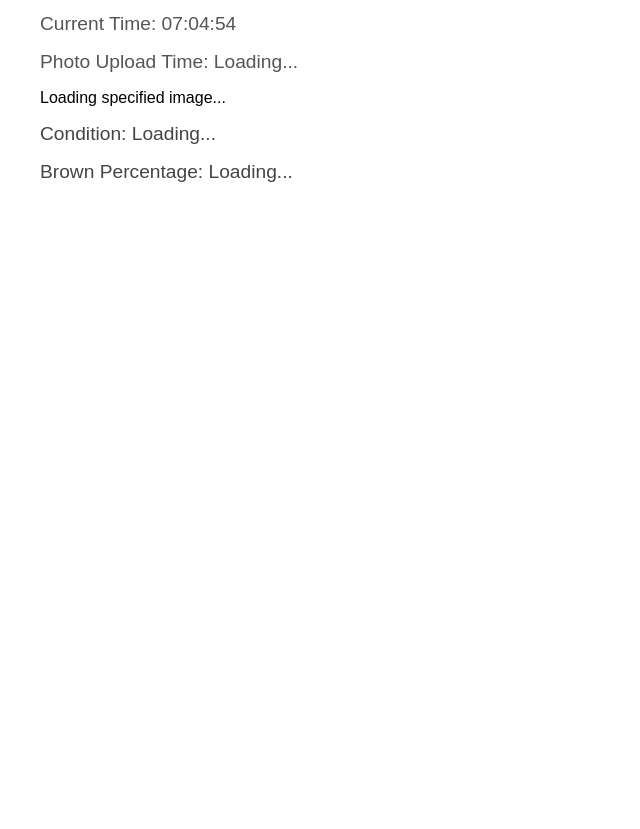
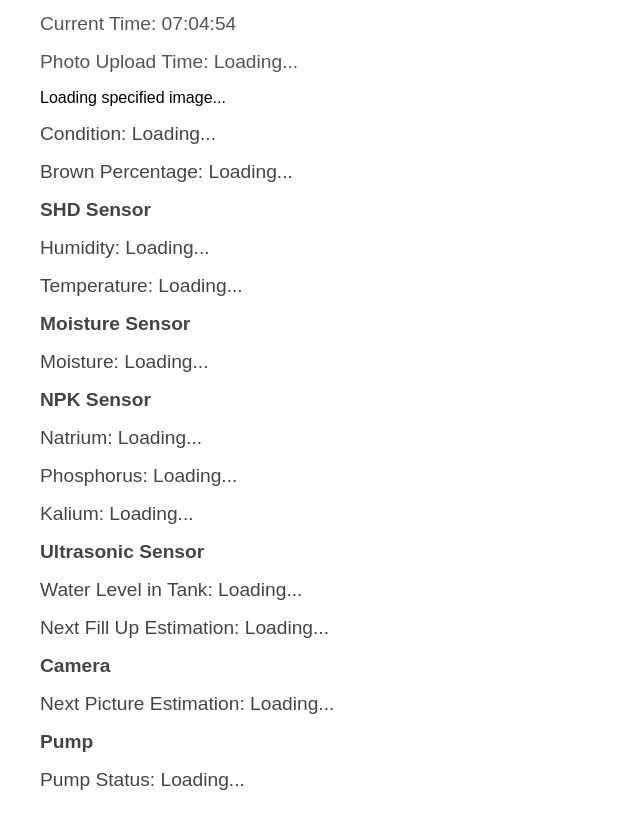
Before and after one commit to theonegareth/Plantesa-testing, a plain HTML site: page website/public/website.html in a window 1280 px wide. Shown: the part 151-980 px from the top of the page, without its empty margins (0-640 px from the left). Before the commit the page ends 800 px from the top, so only its background shows below. Drawn offline with Linux system fonts and the light colour scheme; a script that the page names is missing.

Commit message:
Add: The rest of the variables to the main html file.

```diff
--- a/website/public/website.html
+++ b/website/public/website.html
@@ -21,10 +21,42 @@
 <body>
   <h1>Plantesa - Smart Plant Incubator</h1>
   <div class="result" id="latestResult">Connecting to Firebase...</div>
+  <!-- Current Time -->
+  <!-- Display current time, takes the system time -->
   <div class="time">Current Time: <span id="currentTime">--:--:--</span></div>
+
+  <!-- Photo Upload Time -->
+  <!-- Display the time when the latest photo was uploaded -->
   <div class="time">Photo Upload Time: <span id="uploadTime">Loading...</span></div>
+
+  <!-- Latest Image -->
   <div class="image-container" id="latestImage">Loading specified image...</div>
+
+  <!-- Condition from latest image -->
   <div class="data" id="condition">Condition: Loading...</div>
   <div class="data" id="brownPercentage">Brown Percentage: Loading...</div>
+
+  <!-- SHD Sensor -->
+  <div class="data"><strong>SHD Sensor</strong></div>
+  <div class="data" id="humidity">Humidity: Loading...</div>
+  <div class="data" id="temperature">Temperature: Loading...</div>
+
+  <div class="data"><strong>Moisture Sensor</strong></div>
+  <div class="data" id="moisture">Moisture: Loading...</div>
+
+  <div class="data"><strong>NPK Sensor</strong></div>
+  <div class="data" id="npkN">Natrium: Loading...</div>
+  <div class="data" id="npkP">Phosphorus: Loading...</div>
+  <div class="data" id="npkK">Kalium: Loading...</div>
+
+  <div class="data"><strong>Ultrasonic Sensor</strong></div>
+  <div class="data" id="waterLevel">Water Level in Tank: Loading...</div>
+  <div class="data" id="nextFillUp">Next Fill Up Estimation: Loading...</div>
+
+  <div class="data"><strong>Camera</strong></div>
+  <div class="data" id="nextPicture">Next Picture Estimation: Loading...</div>
+
+  <div class="data"><strong>Pump</strong></div>
+  <div class="data" id="pumpStatus">Pump Status: Loading...</div>
 </body>
 </html>
```
